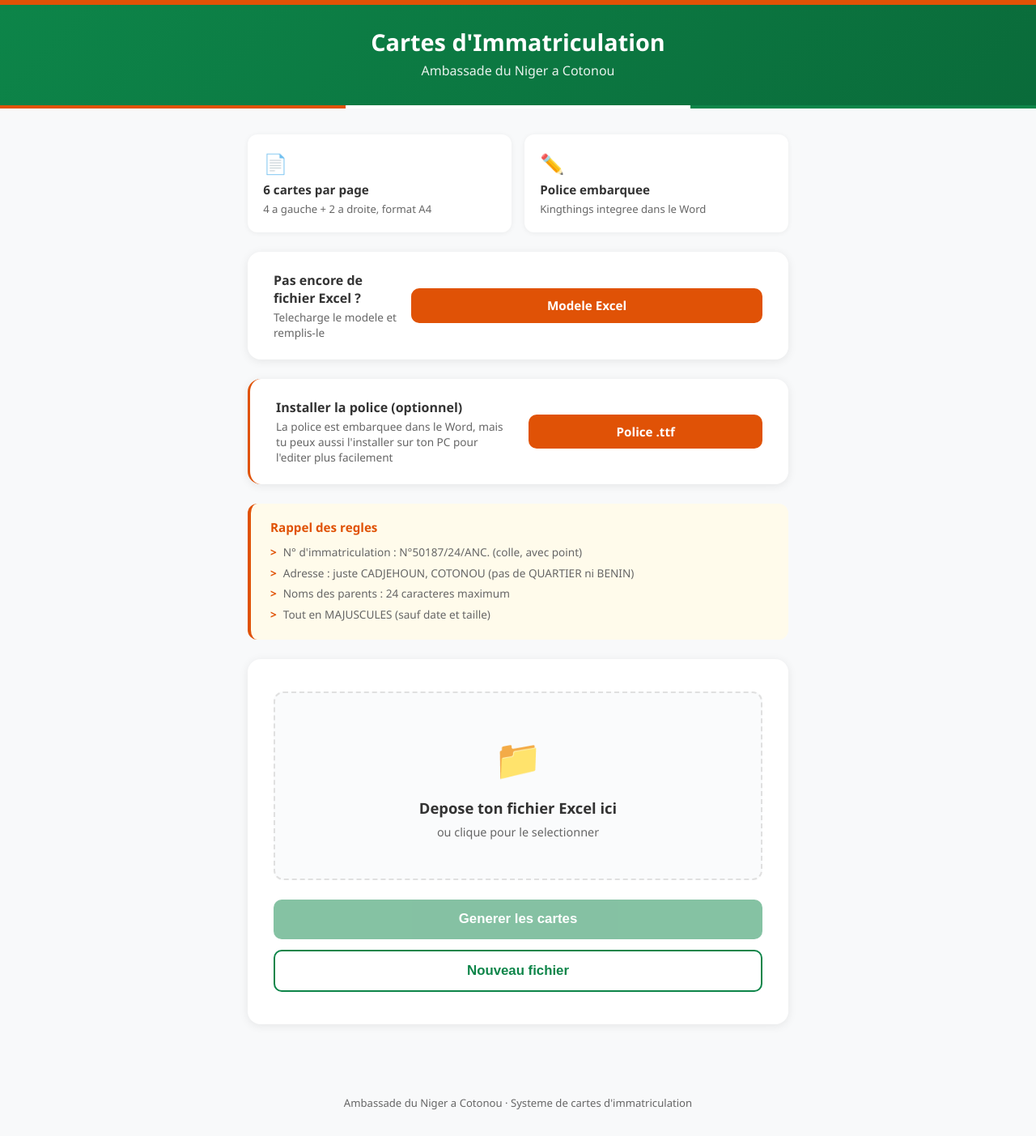
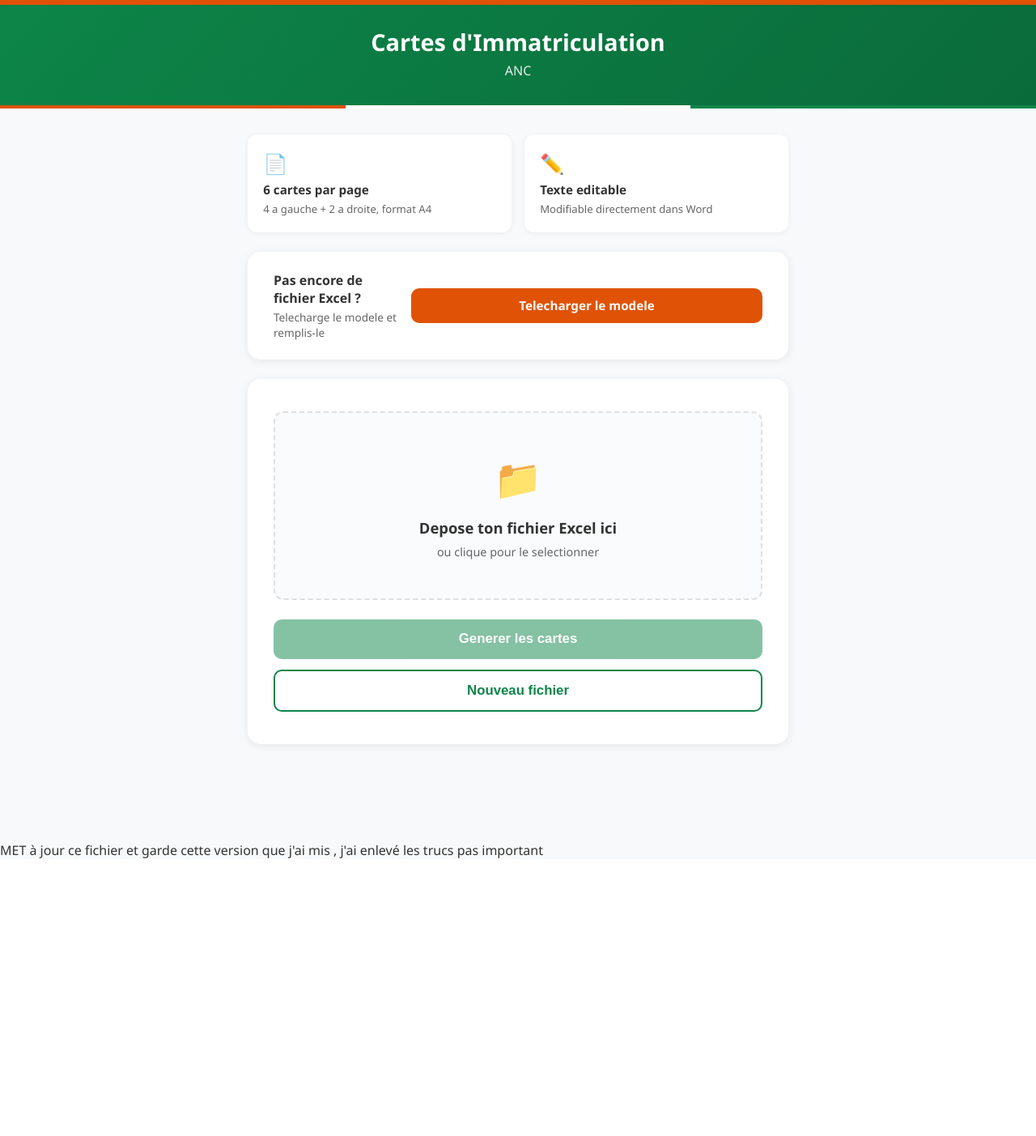
Before and after one commit to dominicbourgouin5-design/cartes-niger, a Flask app: page / in a window 1280 px wide. Shown: the whole page at 81% size. After the commit the page ends 1060 px from the top, so only its background shows below. Run offline with Flask 3, Linux system fonts and the light colour scheme.

Commit message:
Update index.html

```diff
--- a/templates/index.html
+++ b/templates/index.html
@@ -3,7 +3,7 @@
 <head>
     <meta charset="UTF-8">
     <meta name="viewport" content="width=device-width, initial-scale=1.0">
-    <title>Cartes d'Immatriculation - Ambassade du Niger</title>
+    <title>GUATANAMO</title>
     <style>
         * { margin: 0; padding: 0; box-sizing: border-box; }
 
@@ -299,7 +299,7 @@
 
 <div class="header">
     <h1>Cartes d'Immatriculation</h1>
-    <p>Ambassade du Niger a Cotonou</p>
+    <p>ANC</p>
 </div>
 <div class="flag-bar">
     <span class="f-orange"></span>
@@ -318,37 +318,18 @@
         </div>
         <div class="info-card">
             <div class="ic-icon">✏️</div>
-            <h4>Police embarquee</h4>
-            <p>Kingthings integree dans le Word</p>
+            <h4>Texte editable</h4>
+            <p>Modifiable directement dans Word</p>
         </div>
     </div>
 
-    <!-- Template + Font downloads -->
+    <!-- Template download -->
     <div class="template-section">
         <div class="template-text">
             <h3>Pas encore de fichier Excel ?</h3>
             <p>Telecharge le modele et remplis-le</p>
         </div>
-        <a href="/api/template" class="btn btn-template">Modele Excel</a>
-    </div>
-
-    <div class="template-section" style="border-left: 3px solid var(--orange);">
-        <div class="template-text">
-            <h3>Installer la police (optionnel)</h3>
-            <p>La police est embarquee dans le Word, mais tu peux aussi l'installer sur ton PC pour l'editer plus facilement</p>
-        </div>
-        <a href="/api/font" class="btn btn-template">Police .ttf</a>
-    </div>
-
-    <!-- Rules reminder -->
-    <div class="rules">
-        <h4>Rappel des regles</h4>
-        <ul>
-            <li>N° d'immatriculation : N°50187/24/ANC. (colle, avec point)</li>
-            <li>Adresse : juste CADJEHOUN, COTONOU (pas de QUARTIER ni BENIN)</li>
-            <li>Noms des parents : 24 caracteres maximum</li>
-            <li>Tout en MAJUSCULES (sauf date et taille)</li>
-        </ul>
+        <a href="/api/template" class="btn btn-template">Telecharger le modele</a>
     </div>
 
     <!-- Upload card -->
@@ -388,8 +369,7 @@
 </div>
 
 <div class="footer">
-    <p>Ambassade du Niger a Cotonou &middot; Systeme de cartes d'immatriculation</p>
-</div>
+ </div>
 
 <script>
 const dropZone = document.getElementById('dropZone');
@@ -531,4 +511,4 @@ function hideError() {
 </script>
 
 </body>
-</html>
+</html> MET à jour ce fichier et garde cette version que j'ai mis , j'ai enlevé les trucs pas important
```
